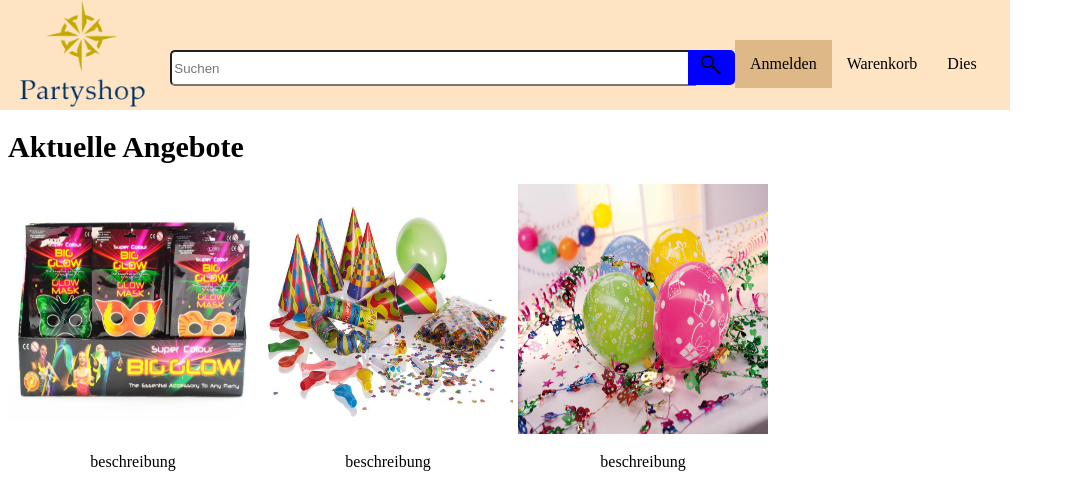
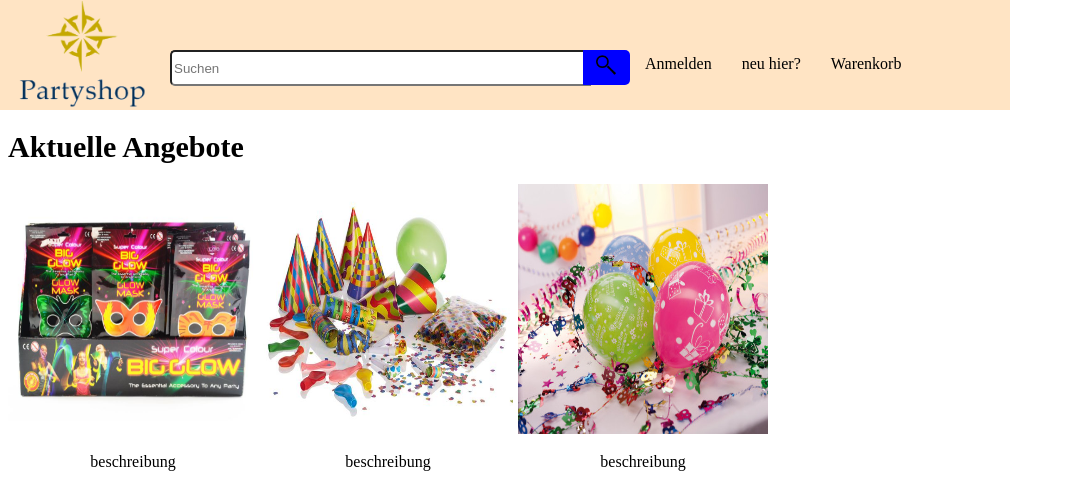
Before and after one commit to fhdw123/PartyShop, a Java web app: page / in a window 1280 px wide. Shown: the top 489 px of the page, without its empty margins (0-1073 px from the left). Run offline with Tomcat 11, a stand-in JSP engine, Linux system fonts and the light colour scheme.

Commit message:
Teil der Registrierung implementiert

```diff
--- a/WebContent/index.jsp
+++ b/WebContent/index.jsp
@@ -33,9 +33,9 @@
 
 		<div class="headerlist">
 			<ul class="header">
-				<li class="header"><a class="active" href="">Anmelden</a></li>
+				<li class="header"><a href="login.jsp">Anmelden</a></li>
+				<li class="header"><a href="registrieren.jsp">neu hier?</a></li>
 				<li class="header"><a href="">Warenkorb</a></li>
-				<li class="header"><a href="">Dies</a></li>
 			</ul>
 		</div>
 
--- a/WebContent/resources/css/index.css
+++ b/WebContent/resources/css/index.css
@@ -95,7 +95,7 @@ div.headerlist
 {
 	width: 20%;
 	margin-left: auto;
-	min-width: 270px;
+	min-width: 375px;
 	margin-top: 35px;
 
 }
```
Also changed, not shown: src/servlets/RegistrationServlet.java (+11 -22 lines), 2 other files.
